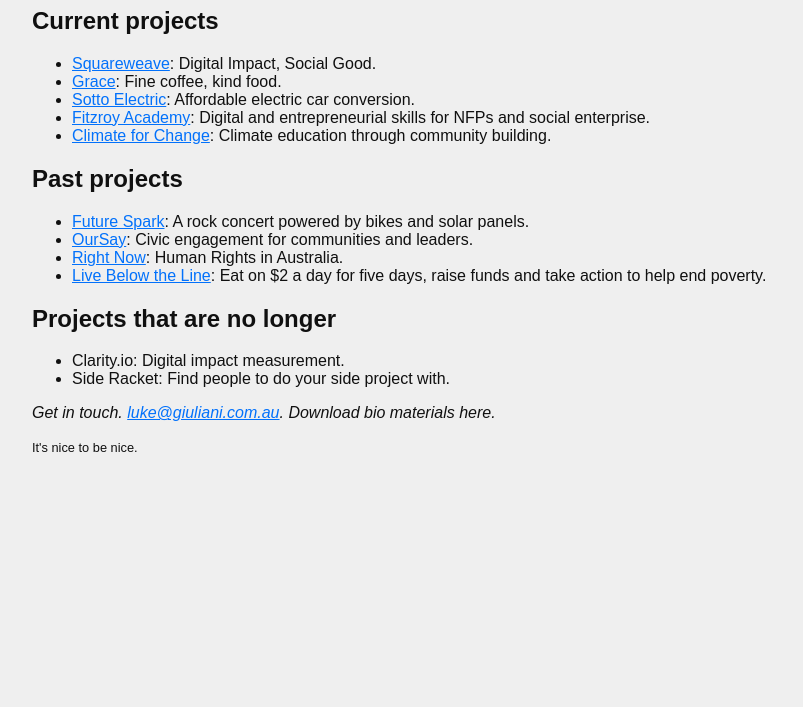
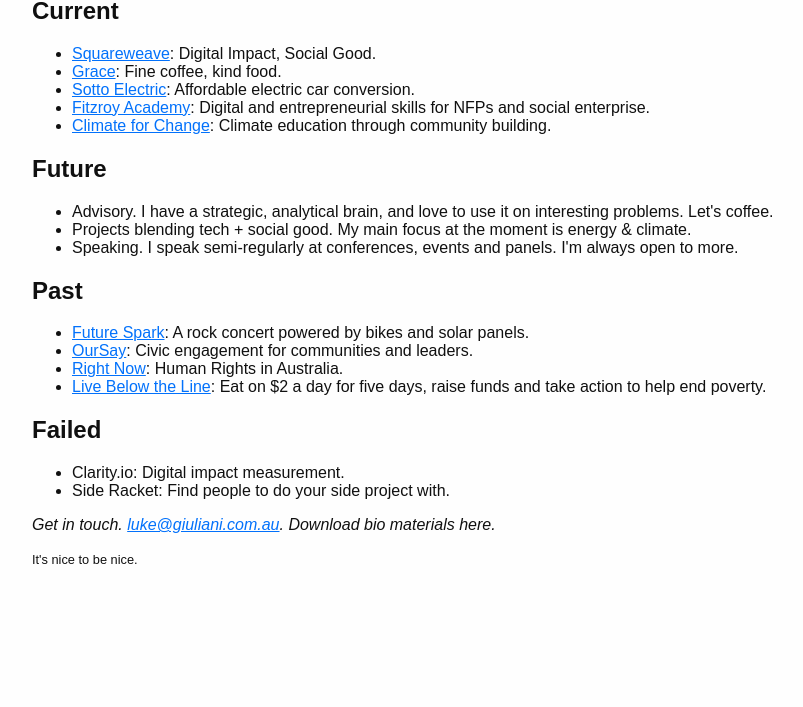
Before and after one commit to lukegiuliani/personal-site, a plain HTML site: page web/index.html in a window 1280 px wide. Shown: the part 93-800 px from the top of the page, without its empty margins (8-811 px from the left). Drawn offline with Linux system fonts and the light colour scheme.

Commit message:
moar basic styles

```diff
--- a/web/css/styles.css
+++ b/web/css/styles.css
@@ -19,8 +19,8 @@
    Author's styles
    ---------------------------------------------------------*/
     body {
-      padding: 20px 40px;
-      background: #efefef;
+      padding: 10px 40px;
+      background: #fefefe;
       color: #101010;
     }
 
--- a/web/index.html
+++ b/web/index.html
@@ -26,7 +26,7 @@
 
             <section>
 
-                <h2>Current projects</h2>
+                <h2>Current</h2>
 
                 <!-- Content -->
                 <ul>
@@ -37,7 +37,15 @@
                     <li><a href="http://www.climateforchange.org.au/">Climate for Change</a>: Climate education through community building.</li>
                 </ul>
 
-                <h2>Past projects</h2>
+                <h2>Future</h2>
+
+                <ul>
+                    <li>Advisory. I have a strategic, analytical brain, and love to use it on interesting problems. Let's coffee.</li>
+                    <li>Projects blending tech + social good. My main focus at the moment is energy &amp; climate.</li>
+                    <li>Speaking. I speak semi-regularly at conferences, events and panels. I'm always open to more.</li>
+                </ul>
+
+                <h2>Past</h2>
 
                 <ul>
                     <li><a href="http://www.futurespark.com.au/">Future Spark</a>: A rock concert powered by bikes and solar panels.</li>
@@ -46,7 +54,7 @@
                     <li><a href="https://www.livebelowtheline.com.au/">Live Below the Line</a>: Eat on $2 a day for five days, raise funds and take action to help end poverty.</li>
                 </ul>
 
-                <h2>Projects that are no longer</h2>
+                <h2>Failed</h2>
 
                 <ul>
                     <li>Clarity.io: Digital impact measurement.</li>
```
